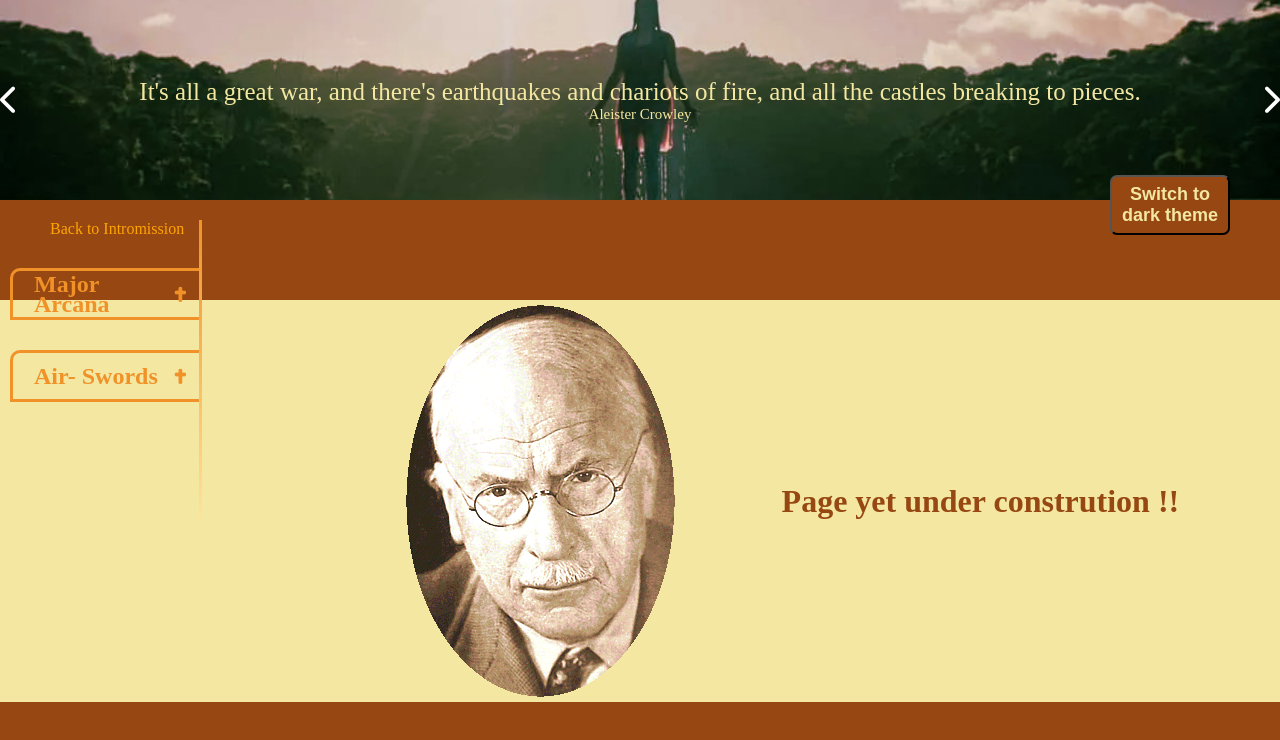
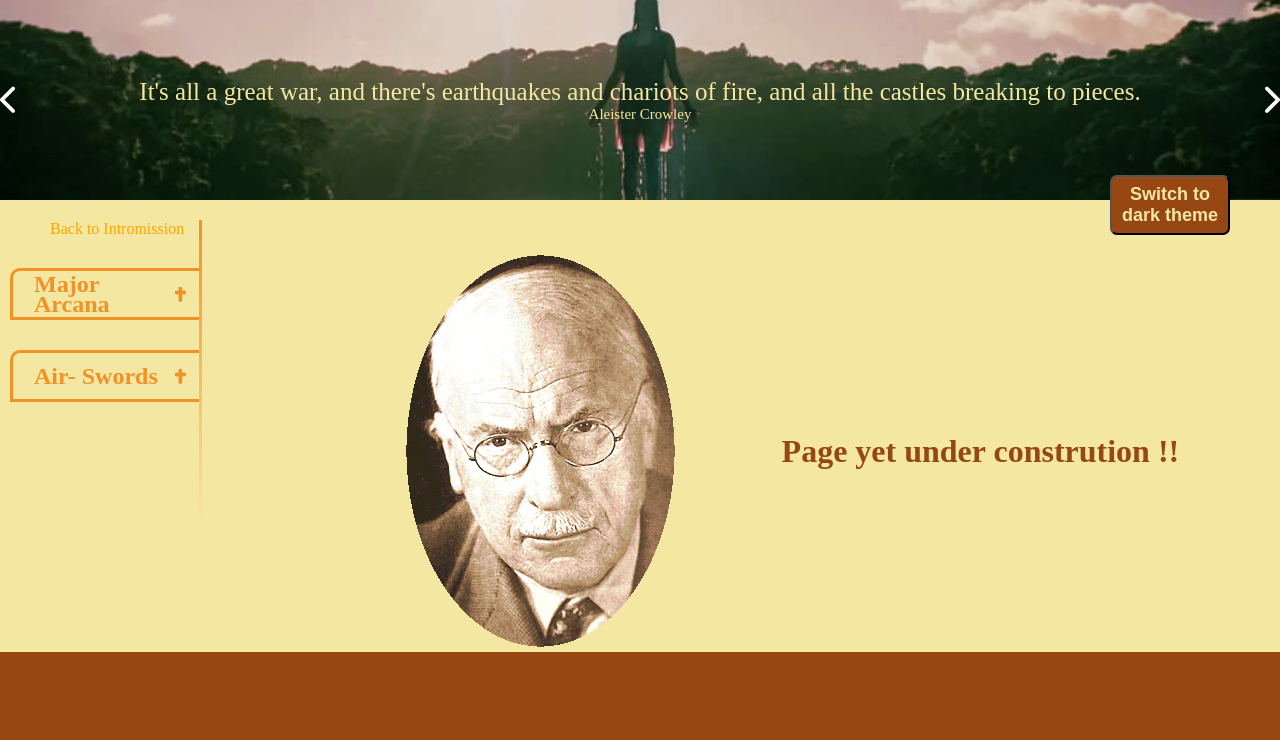
Before and after one commit to uenoeki54/Tarot-Project, a React (Create React App) app: page /construction in a window 1280 px wide. Shown: the top 740 px of the page. Built offline with nearby package versions, Linux system fonts and the light colour scheme.

Commit message:
Réparé errur css page construction/error

```diff
--- a/src/main-css/main.css
+++ b/src/main-css/main.css
@@ -255,7 +255,8 @@ header {
   display: flex;
   justify-content: space-evenly;
   align-items: center;
-  margin: 300px 0px 0px 300px;
+  margin: 0px 0px 0px 300px;
+  padding-top: 250px;
 }
 .error h1 {
   display: block;
--- a/src/main-css/main.scss
+++ b/src/main-css/main.scss
@@ -234,7 +234,8 @@ header {
   display: flex;
   justify-content: space-evenly;
   align-items: center;
-  margin: 300px 0px 0px 300px;
+  margin: 0px 0px 0px 300px;
+  padding-top: 250px;
 
   h1 {
     display: block;
```
Also changed, not shown: 1 other file (tests, documents, lock files or other folders).
